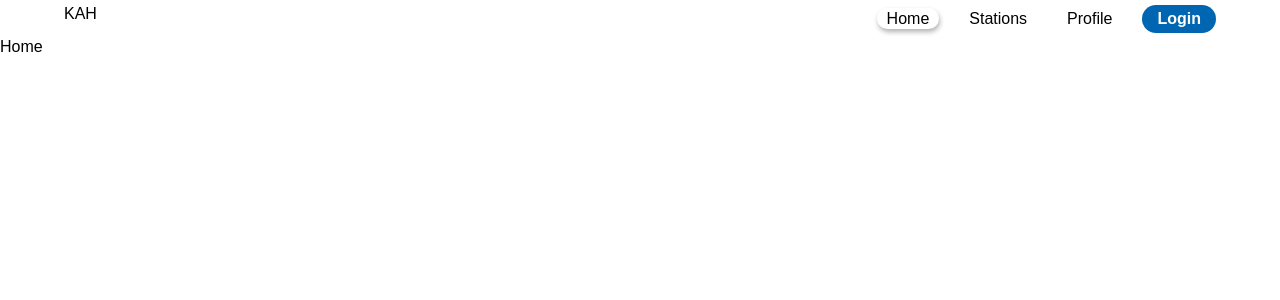
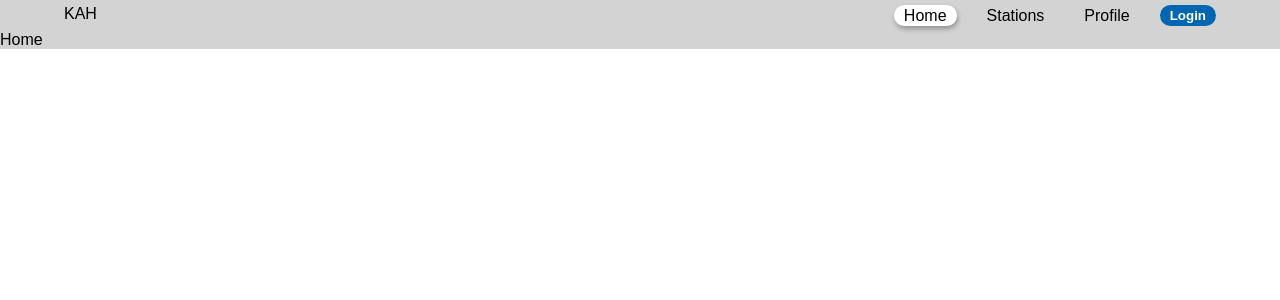
Before and after one commit to AhmadHandoush/Subway-System, a React (Create React App) app in the folder front-end/: page / in a window 1280 px wide. Shown: the top 300 px of the page. Built offline with nearby package versions, Linux system fonts and the light colour scheme.

Commit message:
finish header

```diff
--- a/front-end/src/App.js
+++ b/front-end/src/App.js
@@ -1,4 +1,5 @@
 import { BrowserRouter, Route, Routes } from "react-router-dom";
+import "./styles/header.css";
 import Header from "./Components/Header";
 import Home from "./pages/Home";
 import Login from "./pages/Login";
--- a/front-end/src/Components/Header.jsx
+++ b/front-end/src/Components/Header.jsx
@@ -1,12 +1,12 @@
-import { NavLink } from "react-router-dom";
+import { Link, NavLink } from "react-router-dom";
 import "../styles/header.css";
 
 function Header() {
   return (
-    <header className="header ">
+    <header className="header flex-items ">
       <div className="container flex-between">
         <div className="logo">KAH</div>
-        <nav>
+        <nav className="nav flex">
           <ul className="main-nav flex-items">
             <li>
               <NavLink to={"/"}>Home</NavLink>
@@ -17,10 +17,10 @@ function Header() {
             <li>
               <NavLink to={"/profile"}>Profile</NavLink>
             </li>
-            <li>
-              <NavLink to={"/login"}>Login</NavLink>
-            </li>
           </ul>
+          <button className="login">
+            <Link to={"/login"}>Login</Link>
+          </button>
         </nav>
       </div>
     </header>
--- a/front-end/src/styles/header.css
+++ b/front-end/src/styles/header.css
@@ -1,7 +1,7 @@
 :root {
   --main-color: #0066b2;
   --border-color: #ccc;
-  --bg-grey: #eee;
+  --bg-grey: #d3d3d3;
   --bg-white: #ffffff;
   --bg-hover: #f7f7f7;
 }
@@ -72,13 +72,25 @@ ul li a {
 .active {
   border-radius: 20px;
   box-shadow: 1px 3px 5px rgba(0, 0, 0, 0.3);
+  background-color: var(--bg-white);
 }
-ul li:last-child {
+
+nav button {
   background-color: var(--main-color);
   border-radius: 20px;
-  padding: 5px;
+  padding: 3px 10px;
+
+  border: none;
+  outline: none;
 }
-ul li:last-child a {
+nav button a {
   color: var(--bg-white);
   font-weight: bold;
 }
+.nav {
+  gap: 20px;
+}
+
+.App {
+  background-color: var(--bg-grey);
+}
```
